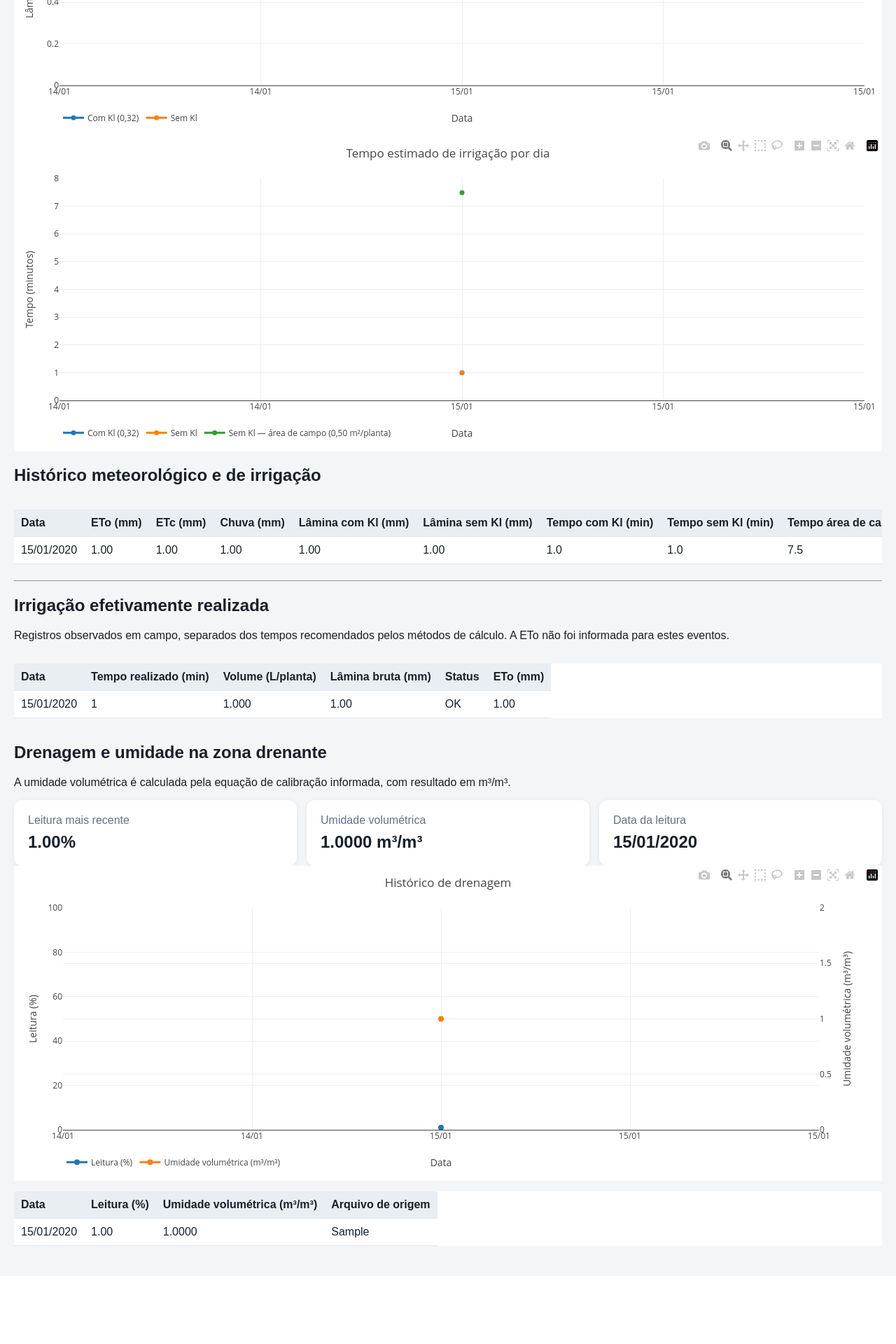
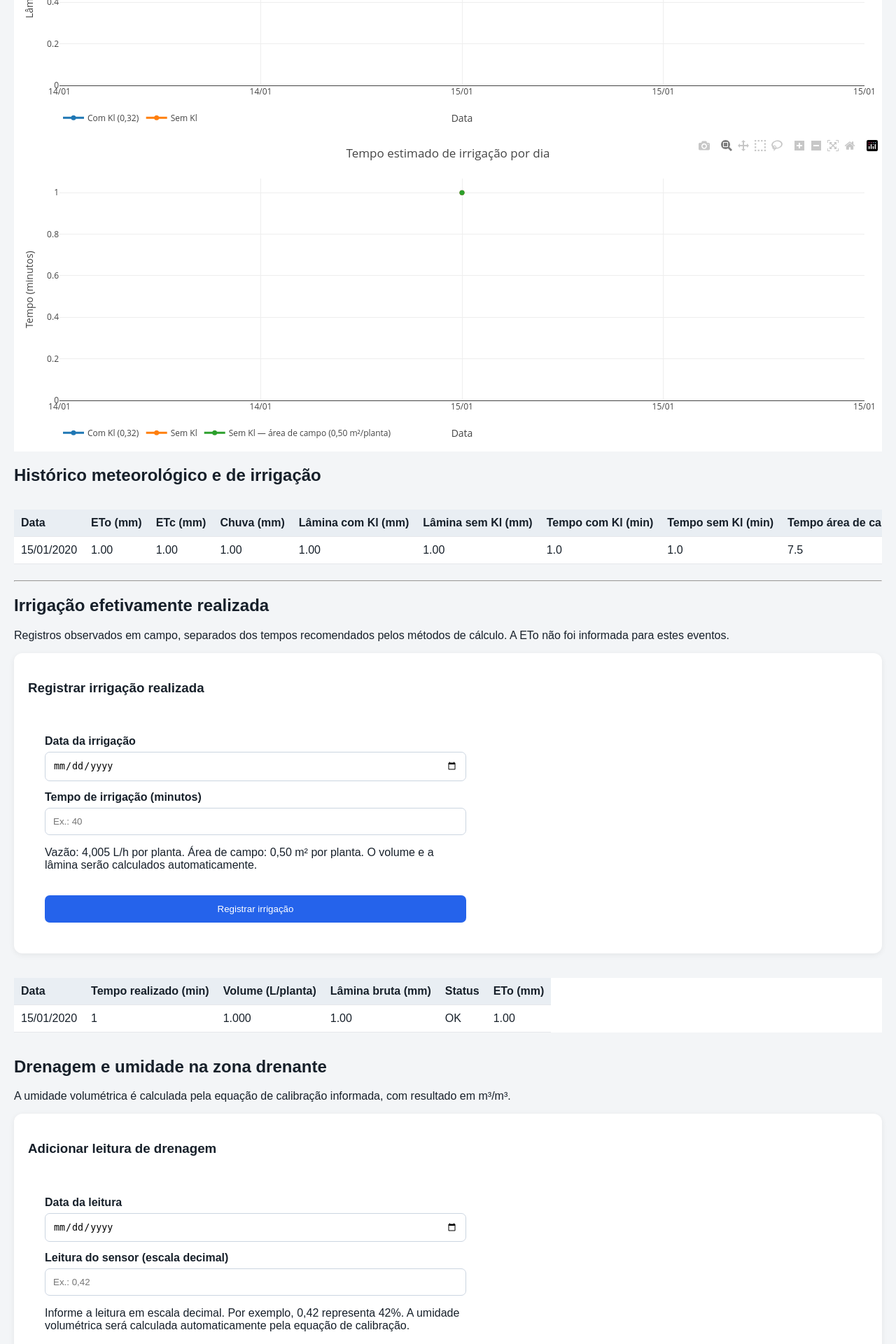
Before and after one commit to jeanbross85-cmyk/IrrigaOnline, a FastAPI app: page / in a window 1280 px wide. Shown: the part 832-2752 px from the top of the page at 70% size. Before the commit the page ends 2612 px from the top, so only its background shows below. Run offline with FastAPI, Linux system fonts and the light colour scheme; the visitor is signed in with stand-in values (Sample User, id 1); tables that the repository leaves empty hold one stand-in row (values such as "Sample post"); some libraries are stand-ins or nearby versions.

Commit message:
Integra irrigação efetiva às séries de tempo de irrigação

```diff
--- a/app/templates/dashboard.html
+++ b/app/templates/dashboard.html
@@ -119,6 +119,54 @@
     Registros observados em campo, separados dos tempos recomendados
     pelos métodos de cálculo. A ETo não foi informada para estes eventos.
 </p>
+{% if user and not user.is_visitor %}
+<div class="card" style="margin-bottom: 20px;">
+    <h3>Registrar irrigação realizada</h3>
+
+    <form action="/irrigacao/cadastrar" method="post">
+        <input
+            type="hidden"
+            name="csrf_token"
+            value="{{ csrf_token }}"
+        >
+
+        <label for="data-irrigacao">Data da irrigação</label>
+        <input
+            type="date"
+            id="data-irrigacao"
+            name="data"
+            required
+        >
+
+        <label for="tempo-irrigacao">
+            Tempo de irrigação (minutos)
+        </label>
+        <input
+            type="number"
+            id="tempo-irrigacao"
+            name="tempo_irrigacao_min"
+            min="0.1"
+            step="0.1"
+            placeholder="Ex.: 40"
+            required
+        >
+
+        <p>
+            Vazão: 4,005 L/h por planta.
+            Área de campo: 0,50 m² por planta.
+            O volume e a lâmina serão calculados automaticamente.
+        </p>
+
+        <button type="submit">Registrar irrigação</button>
+    </form>
+</div>
+{% endif %}
+
+{% if irrigation_message %}
+<div class="card" style="margin-bottom: 20px;">
+    <p>{{ irrigation_message }}</p>
+</div>
+{% endif %}
 
 <div style="overflow-x:auto;">
     <table>
@@ -166,6 +214,56 @@
     A umidade volumétrica é calculada pela equação de calibração
     informada, com resultado em m³/m³.
 </p>
+
+{% if drainage_message %}
+<div class="card" style="margin-bottom: 20px;">
+    <p>{{ drainage_message }}</p>
+</div>
+{% endif %}
+
+{% if user and not user.is_visitor %}
+<div class="card" style="margin-bottom: 20px;">
+    <h3>Adicionar leitura de drenagem</h3>
+
+    <form action="/drenagem/cadastrar" method="post">
+        <input
+            type="hidden"
+            name="csrf_token"
+            value="{{ csrf_token }}"
+        >
+
+        <label for="data-drenagem">Data da leitura</label>
+        <input
+            type="date"
+            id="data-drenagem"
+            name="data"
+            required
+        >
+
+        <label for="leitura-drenagem">
+            Leitura do sensor (escala decimal)
+        </label>
+        <input
+            type="number"
+            id="leitura-drenagem"
+            name="leitura_sensor"
+            min="0"
+            max="1"
+            step="0.0001"
+            placeholder="Ex.: 0,42"
+            required
+        >
+
+        <p>
+            Informe a leitura em escala decimal. Por exemplo,
+            0,42 representa 42%. A umidade volumétrica será
+            calculada automaticamente pela equação de calibração.
+        </p>
+
+        <button type="submit">Adicionar leitura</button>
+    </form>
+</div>
+{% endif %}
 
 {% if latest_drainage %}
 <div class="cards">
@@ -232,6 +330,49 @@ fetch('/api/historico')
             valor === null || valor === undefined || valor === ''
                 ? null
                 : Number(valor);
+// Registros de irrigação efetivamente realizada
+const irrigacoesRealizadas = [
+    {% for evento in irrigation_events|reverse %}
+    {
+        data: "{{ evento.data.isoformat() }}",
+        tempo: {{ evento.tempo_irrigacao_min }}
+    }{% if not loop.last %},{% endif %}
+    {% endfor %}
+];
+
+// Relaciona cada data ao seu tempo de irrigação observado
+const temposRealizadosPorData = new Map(
+    irrigacoesRealizadas.map(evento => [
+        evento.data,
+        Number(evento.tempo)
+    ])
+);
+
+// Relaciona cada data aos dados meteorológicos calculados
+const rowsPorData = new Map(
+    rows.map(registro => [registro.data, registro])
+);
+
+// Mantém as datas calculadas e acrescenta datas com irrigação manual
+const datasTempo = [...new Set([
+    ...rows.map(registro => registro.data),
+    ...irrigacoesRealizadas.map(evento => evento.data)
+])].sort();
+
+// Prioriza o tempo observado; caso contrário, utiliza o cálculo
+const tempoDaSerie = (data, campo) => {
+    const tempoObservado = temposRealizadosPorData.get(data);
+
+    if (tempoObservado !== undefined) {
+        return tempoObservado;
+    }
+
+    const registro = rowsPorData.get(data);
+
+    return registro
+        ? numeroOuNulo(registro[campo])
+        : null;
+};
 
         // Gráfico 1: lâminas de irrigação
         Plotly.newPlot('laminaChart', [
@@ -272,8 +413,10 @@ fetch('/api/historico')
         // Gráfico 2: tempo de irrigação
 Plotly.newPlot('irrigationTimeChart', [
     {
-                x: datas,
-                y: rows.map(v => numeroOuNulo(v.tempo_irrigacao_com_kl_min)),
+        x: datasTempo,
+        y: datasTempo.map(data =>
+            tempoDaSerie(data, 'tempo_irrigacao_com_kl_min')
+        ),
         name: 'Com Kl (0,32)',
         mode: 'lines+markers',
         connectgaps: false,
@@ -281,8 +424,10 @@ fetch('/api/historico')
         marker: { size: 7 }
     },
     {
-                x: datas,
-                y: rows.map(v => numeroOuNulo(v.tempo_irrigacao_sem_kl_min)),
+        x: datasTempo,
+        y: datasTempo.map(data =>
+            tempoDaSerie(data, 'tempo_irrigacao_sem_kl_min')
+        ),
         name: 'Sem Kl',
         mode: 'lines+markers',
         connectgaps: false,
@@ -290,8 +435,10 @@ fetch('/api/historico')
         marker: { size: 7 }
     },
     {
-                x: datas,
-                y: rows.map(v => numeroOuNulo(v.tempo_irrigacao_campo_min)),
+        x: datasTempo,
+        y: datasTempo.map(data =>
+            tempoDaSerie(data, 'tempo_irrigacao_campo_min')
+        ),
         name: 'Sem Kl — área de campo (0,50 m²/planta)',
         mode: 'lines+markers',
         connectgaps: false,
```
Lines whose indentation alone changed are shown as unchanged.
